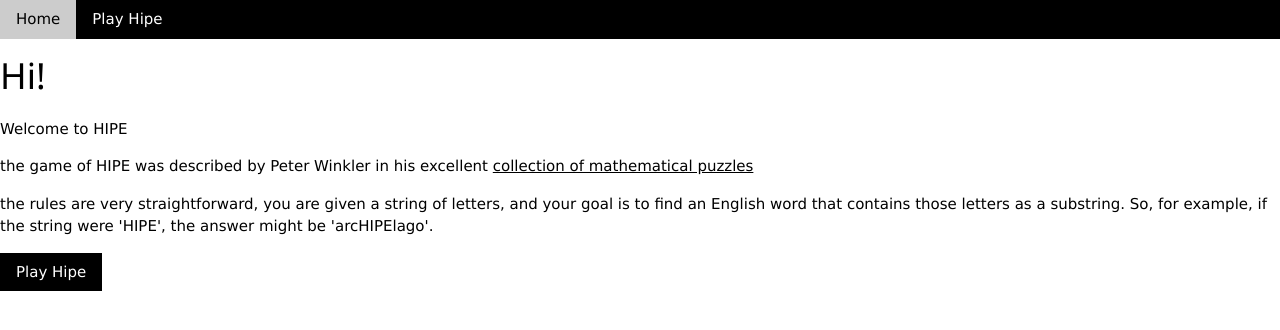
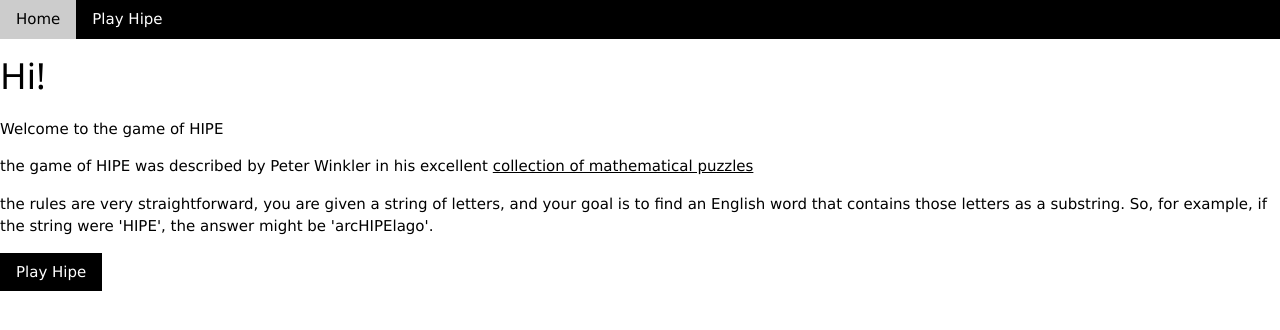
Before and after one commit to johnfaben/Minimal-Flask-App, a Flask app: page / in a window 1280 px wide. Shown: the top 330 px of the page. Run offline with Flask 2, Linux system fonts and the light colour scheme.

Commit message:
test change to text on index.html to try pulling into prod from dev

```diff
--- a/app/templates/index.html
+++ b/app/templates/index.html
@@ -5,7 +5,7 @@
 {% block content %}
 <div class = "jumbotron">
     <h1 class = "display-3">Hi!</h1>
-    <p class ="lead">Welcome to HIPE</p>
+    <p class ="lead">Welcome to the game of HIPE</p>
     <p> the game of HIPE was described by Peter Winkler in his excellent <a href = "https://www.amazon.co.uk/Mathematical-Puzzles-Connoisseurs-Peter-Winkler/dp/1568812019/"> collection of mathematical puzzles</a></p>
 
     <p>the rules are very straightforward, you are given a string of letters, and your goal is to find an English word that contains those letters as a substring. So, for example, if the string were 'HIPE', the answer might be 'arcHIPElago'.</p>
```
